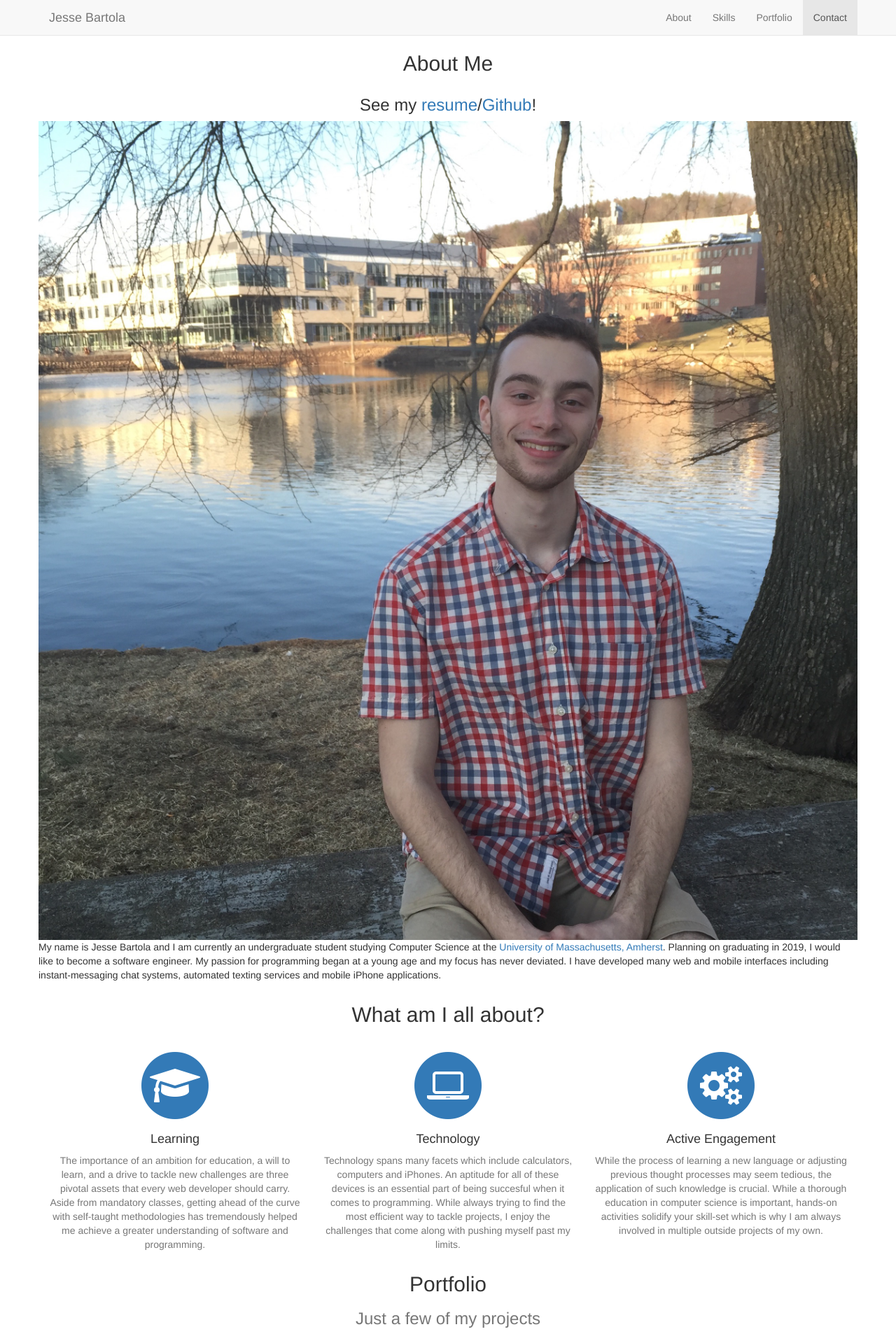
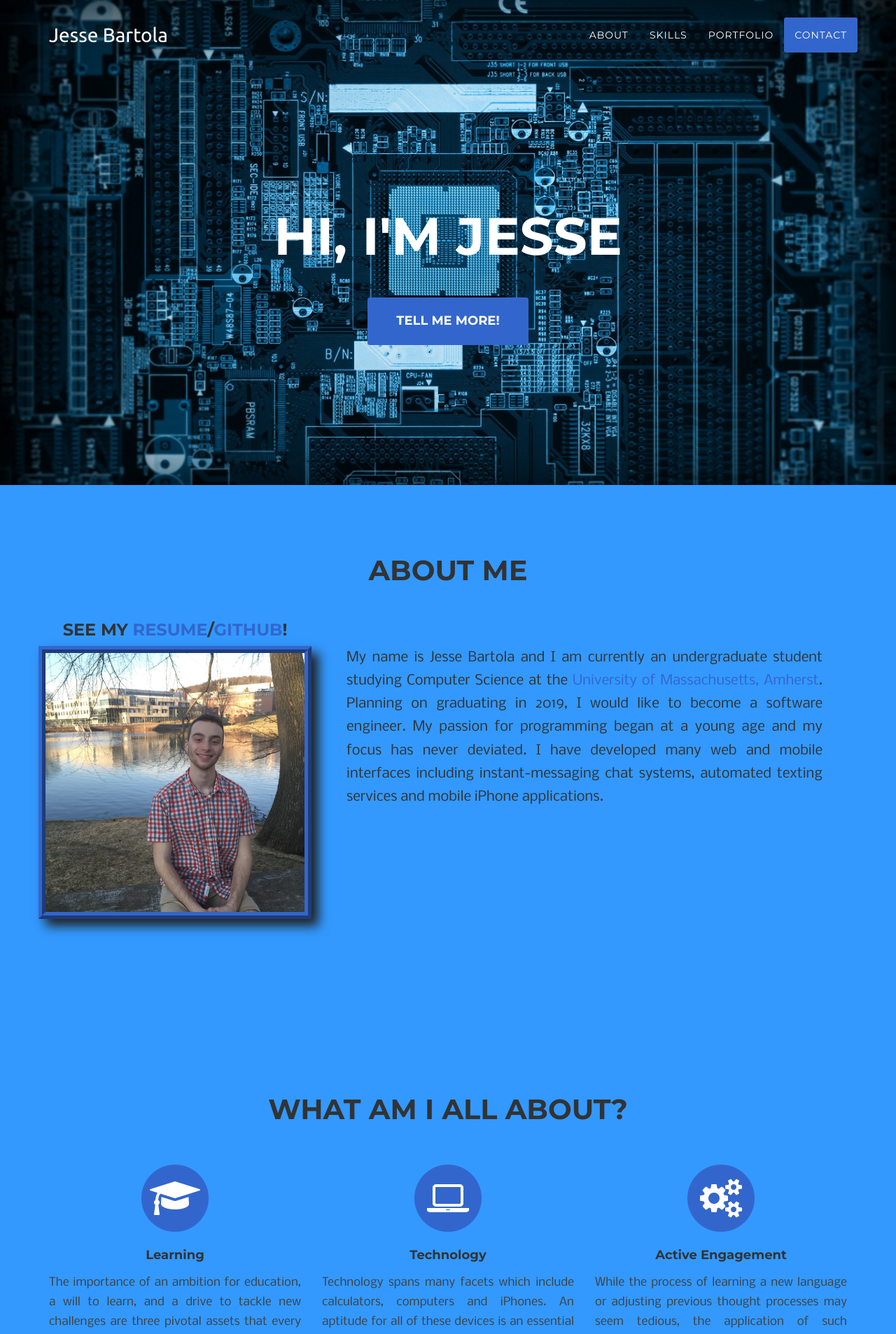
Before and after one commit to jrbartola/Website, a Python web app: template templates/index.html in a window 1280 px wide. Shown: the top 1906 px of the page at 70% size. Run offline with Jinja, Linux system fonts and the light colour scheme; the template is opened without the code that fills it, so the values that code supplies are empty; some libraries are stand-ins or nearby versions; some web fonts are replaced.

Commit message:
Change css

```diff
--- a/templates/index.html
+++ b/templates/index.html
@@ -176,7 +176,7 @@
                                 <i class="fa fa-plus fa-3x"></i>
                             </div>
                         </div>
-                        <img src="static/img/iphone_bg_scop_smallest_copy.png" class="img-responsive" id="scopium_pic" alt="">
+                        <img src="static/img/scopium_iphone.png" class="img-responsive" id="scopium_pic" alt="">
                     </a>
                     <div class="portfolio-caption">
                         <h4>Scopium</h4>
@@ -436,7 +436,6 @@
 
     <!-- Contact Form JavaScript -->
     <script src="static/js/jqBootstrapValidation.js"></script>
-   <!--  // <script src="static/js/contact_me.js"></script> -->
 
     <!-- Waypoints Plugin -->
     <script src="static/js/noframework.waypoints.min.js"></script>
--- a/templates/layout.html
+++ b/templates/layout.html
@@ -31,7 +31,7 @@
     <link href="static/css/sweetalert.css" rel="stylesheet">
 
     <!-- Custom CSS -->
-    <link href="static/css/agency.css" rel="stylesheet">
+    <link href="static/css/bartola.css" rel="stylesheet">
 
 
 
```
